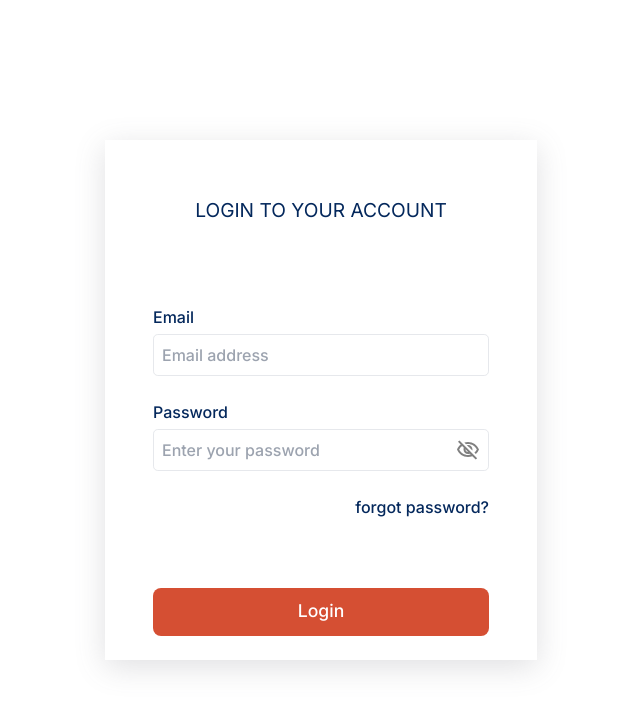
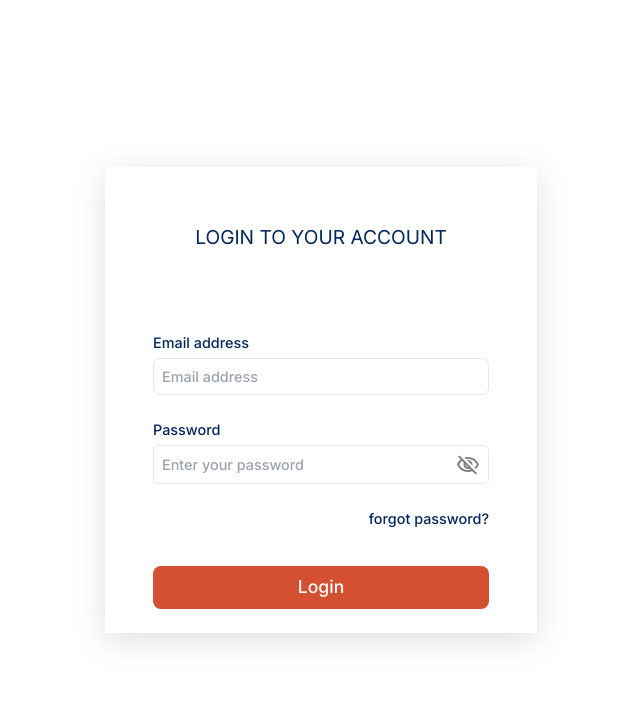
Before and after one commit to hanad124/furqaan-constructions-system, a Next.js app: page /login in a window 1280 px wide. Shown: the top 710 px of the page, without its empty margins (319-959 px from the left). Built offline with nearby package versions, Linux system fonts and the light colour scheme; no server answers; the database is empty; sample sign-in values are in the browser's storage.

Commit message:
Modified the UI of the login form and adjusted the font size & padding.

```diff
--- a/app/login/login.scss
+++ b/app/login/login.scss
@@ -35,7 +35,7 @@
         margin-top: 5rem;
 
         p {
-          font-size: 1rem;
+          font-size: 0.9rem;
           font-weight: 500;
           margin-bottom: 0.3rem;
           color: #04285c;
@@ -47,10 +47,10 @@
 
         input {
           width: 100%;
-          border-radius: 0.3rem;
+          border-radius: 0.4rem;
           border: 0.1rem solid #e6e8ec;
-          padding: 0.5rem;
-          font-size: 1rem;
+          padding: 0.4rem 0.5rem;
+          font-size: 0.9rem;
           font-weight: 500;
           color: #04285c;
 
@@ -66,7 +66,7 @@
           border: 0.1rem solid #e6e8ec;
           display: flex;
           align-items: center;
-          padding: 0.5rem;
+          padding: 0.4rem 0.5rem;
 
           &:has(input:focus) {
             outline: 3px solid #0b63e561;
@@ -99,10 +99,10 @@
       }
 
       .submit-login {
-        margin-top: 4rem;
+        margin-top: 2rem;
         width: 100%;
-        height: 3rem;
         // background-color: #0b63e5;
+        padding: .5rem 0;
         color: #fff;
         border-radius: 0.5rem;
         border: none;
--- a/app/login/page.tsx
+++ b/app/login/page.tsx
@@ -84,7 +84,7 @@ const Login = () => {
           <div className="login-cols-2">
             <h1>Login to your account</h1>
             <form className="form" onSubmit={handleLogin}>
-              <p className="name">Email</p>
+              <p className="name">Email address</p>
               <input
                 type="email"
                 id="txtEmail"
@@ -114,7 +114,7 @@ const Login = () => {
                   />
                 ) : (
                   <VisibilityOffOutlinedIcon
-                    className="eye text-slate-500"
+                    className="eye text-slate-500 "
                     style={{ cursor: "pointer", color: "gray" }}
                     onClick={HidePassword}
                   />
```
